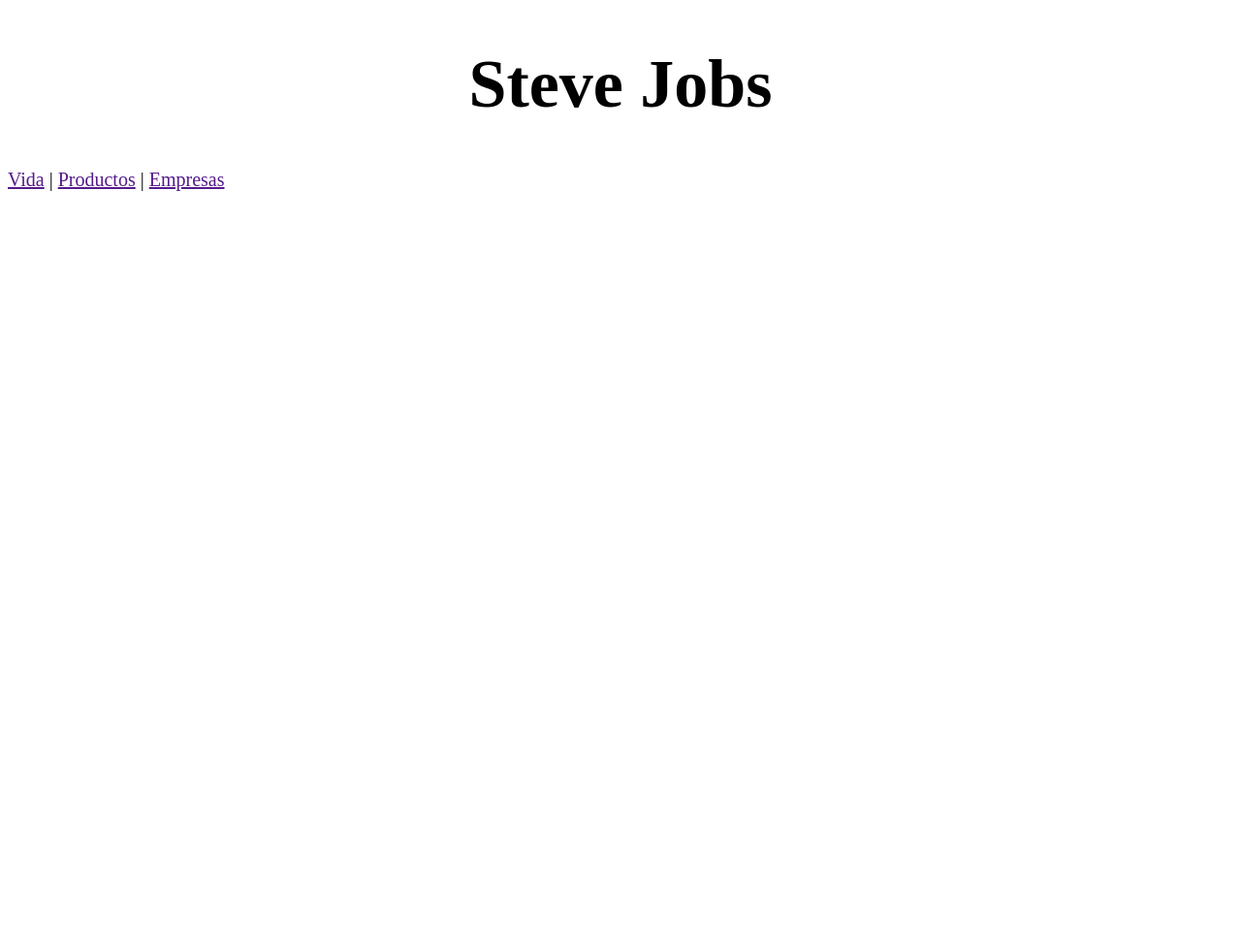
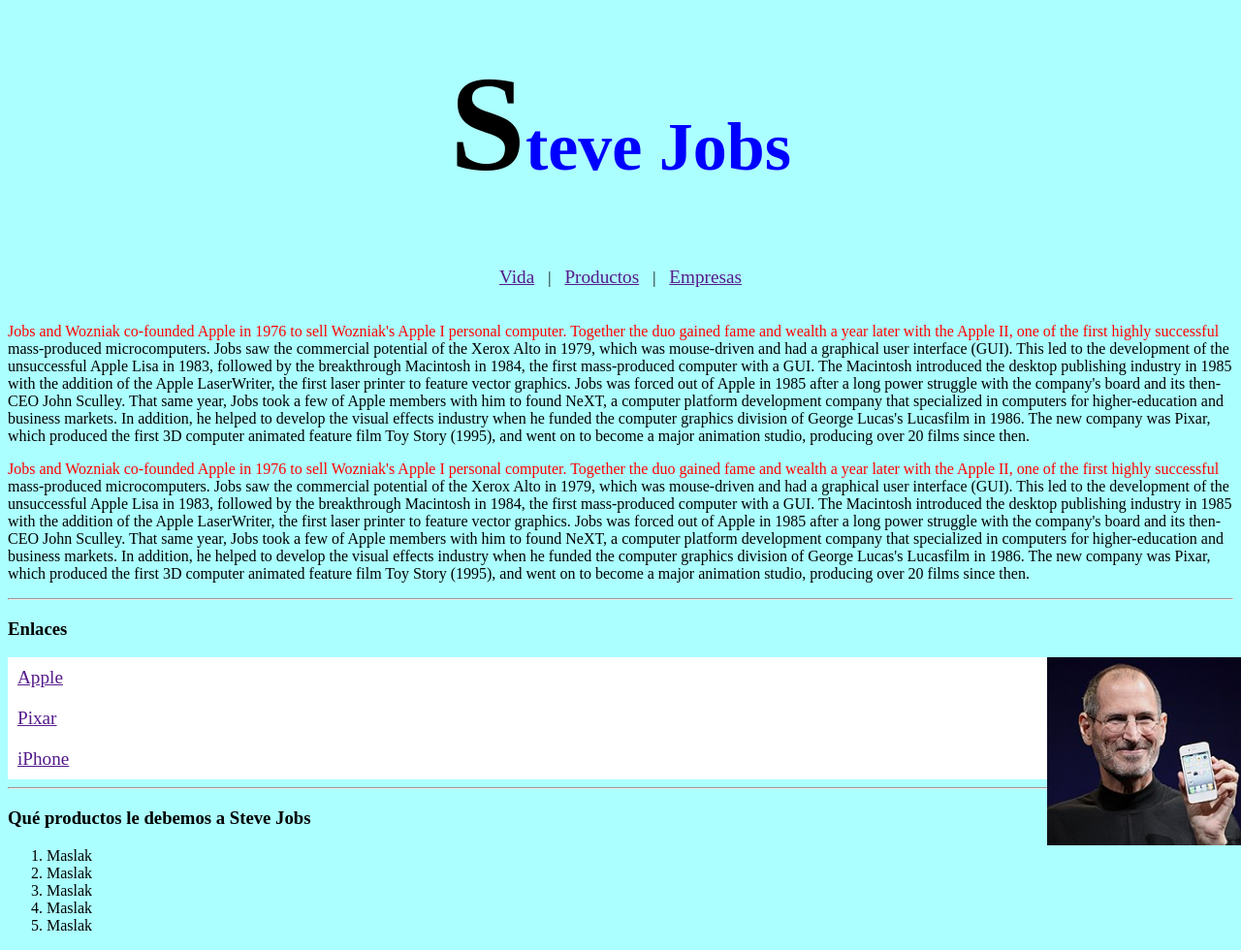
Before and after one commit to 12721752/P1Css, a plain HTML site: page WebContent/index.html in a window 1280 px wide. Shown: the whole page at 97% size. Before the commit the page ends 800 px from the top, so only its background shows below. Drawn offline with Linux system fonts and the light colour scheme.

Commit message:
Acabado VisualStudio

```diff
--- a/WebContent/index.html
+++ b/WebContent/index.html
@@ -9,9 +9,34 @@
 
 <h1>Steve Jobs</h1>
 
-<nav class="head">
-	<a href="">Vida</a> | <a href="">Productos</a> | <a href="">Empresas</a>
-</nav>
+<div class="topnav">
+	<a class="center" href="">Vida</a> | <a class="center" href="">Productos</a> | <a class="center" href="">Empresas</a>
+</div>
+
+<p>Jobs and Wozniak co-founded Apple in 1976 to sell Wozniak's Apple I personal computer. Together the duo gained fame and wealth a year later with the Apple II, one of the first highly successful mass-produced microcomputers. Jobs saw the commercial potential of the Xerox Alto in 1979, which was mouse-driven and had a graphical user interface (GUI). This led to the development of the unsuccessful Apple Lisa in 1983, followed by the breakthrough Macintosh in 1984, the first mass-produced computer with a GUI. The Macintosh introduced the desktop publishing industry in 1985 with the addition of the Apple LaserWriter, the first laser printer to feature vector graphics. Jobs was forced out of Apple in 1985 after a long power struggle with the company's board and its then-CEO John Sculley. That same year, Jobs took a few of Apple members with him to found NeXT, a computer platform development company that specialized in computers for higher-education and business markets. In addition, he helped to develop the visual effects industry when he funded the computer graphics division of George Lucas's Lucasfilm in 1986. The new company was Pixar, which produced the first 3D computer animated feature film Toy Story (1995), and went on to become a major animation studio, producing over 20 films since then.
+</p>
+
+<p>Jobs and Wozniak co-founded Apple in 1976 to sell Wozniak's Apple I personal computer. Together the duo gained fame and wealth a year later with the Apple II, one of the first highly successful mass-produced microcomputers. Jobs saw the commercial potential of the Xerox Alto in 1979, which was mouse-driven and had a graphical user interface (GUI). This led to the development of the unsuccessful Apple Lisa in 1983, followed by the breakthrough Macintosh in 1984, the first mass-produced computer with a GUI. The Macintosh introduced the desktop publishing industry in 1985 with the addition of the Apple LaserWriter, the first laser printer to feature vector graphics. Jobs was forced out of Apple in 1985 after a long power struggle with the company's board and its then-CEO John Sculley. That same year, Jobs took a few of Apple members with him to found NeXT, a computer platform development company that specialized in computers for higher-education and business markets. In addition, he helped to develop the visual effects industry when he funded the computer graphics division of George Lucas's Lucasfilm in 1986. The new company was Pixar, which produced the first 3D computer animated feature film Toy Story (1995), and went on to become a major animation studio, producing over 20 films since then.
+</p>
+
+<hr>
+
+<h3>Enlaces</h3>
+<img src="steve.jpg" alt="Steve Jobs">
+	<a class="enlaces" href="">Apple</a>
+	<a class="enlaces" href="">Pixar</a>
+	<a class="enlaces" href="">iPhone</a>
+
+<hr>
+
+<h3>Qué productos le debemos a Steve Jobs</h3>
+<ul>
+	<li class="lista">Maslak</li>
+	<li class="lista">Maslak</li>
+	<li class="lista">Maslak</li>
+	<li class="lista">Maslak</li>
+	<li class="lista">Maslak</li>
+</ul>
 
 </body>
 </html>
--- a/WebContent/style.css
+++ b/WebContent/style.css
@@ -1,19 +1,50 @@
 @charset "UTF-8";
+
+body {
+	background-color: rgb(172, 255, 255);
+}
+
+.topnav {
+    text-align:center;
+	padding: 20px;
+}
+a {
+	padding: 10px;
+	font-size: 120%;
+}
+a.enlaces {
+	display: block;
+	background-color: white;
+
+}
+a.enlaces:hover{
+	background-color: blue;
+}
+a:hover {
+	background: yellow;
+	color: white;
+}
+img {
+	position: absolute;
+	right: 0;
+	width: 200px;
+}
 
 h1 {
 	text-align: center;
 	font-size: 70px;
+	color: blue
+}
+h1::first-letter{
+	color: black;
+	font-size: 200%;
 }
 
-nav {
-  	width: 100px;
-	font-size: 20px;
-	text-align: center;
-	display: inline;
+
+p::first-line{
+	color: red;
 }
-a {
-	text-align: center;
+
+li {
+	list-style: num;
 }
-a:hover {
-	background: yellow;
-}
```
Also changed, not shown: WebContent/steve.jpg (added).
